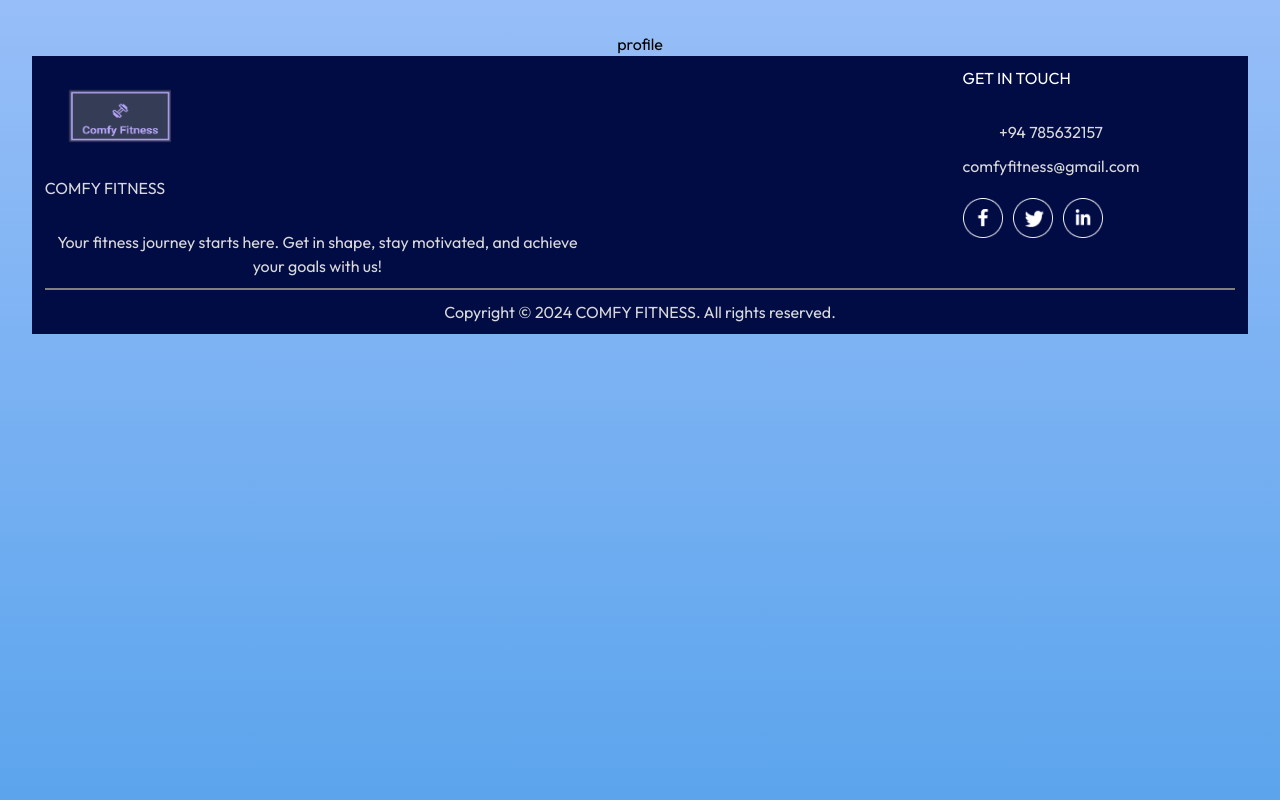
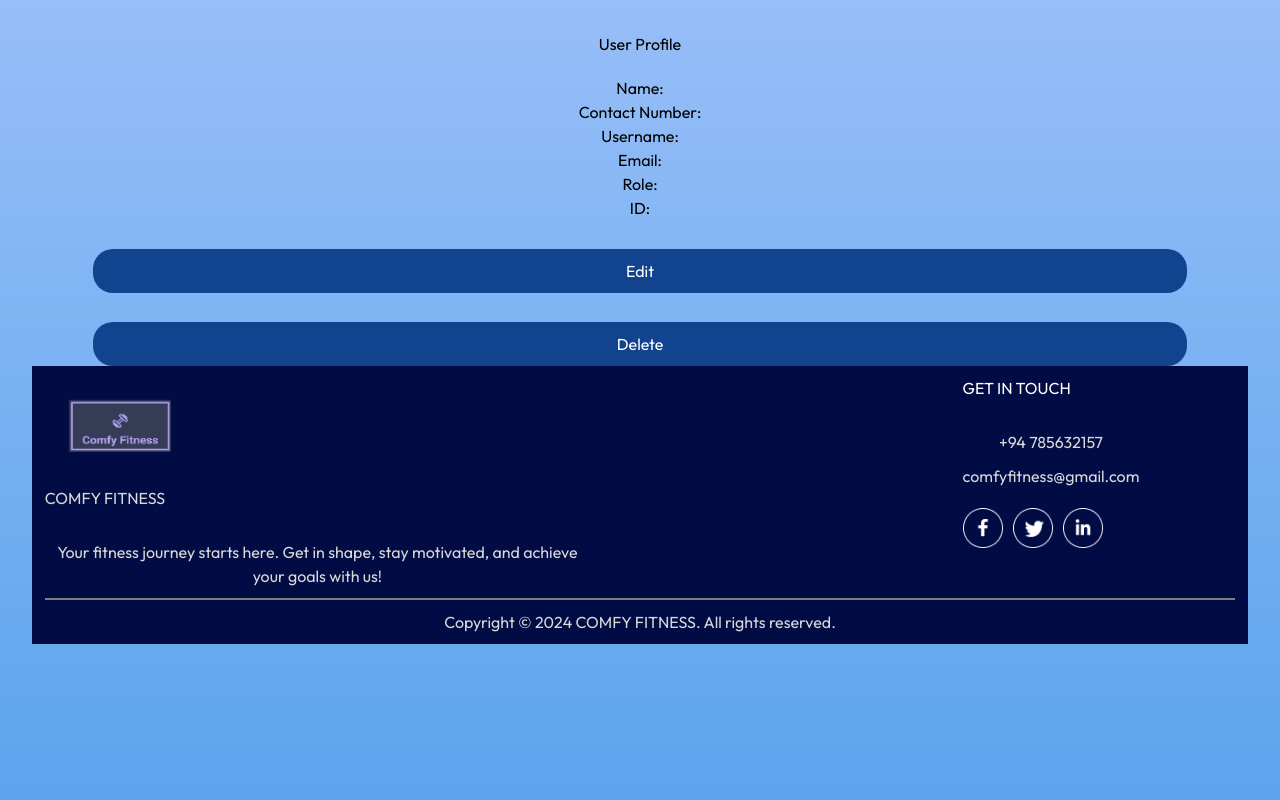
Before and after one commit to Leashaniya/ComfyFitness, a React (Vite) app in the folder frontend/: page /profile in a window 1280 px wide. Shown: the top 800 px of the page. Built offline with nearby package versions, Linux system fonts and the light colour scheme; no server answers.

Commit message:
updated profile

```diff
--- a/frontend/src/components/CustomerLogin.jsx
+++ b/frontend/src/components/CustomerLogin.jsx
@@ -3,6 +3,7 @@ import axios from "axios";
 import { useNavigate } from "react-router-dom";
 import { ToastContainer } from "react-toastify";
 import { toast } from "react-toastify";
+import { Navigate } from "react-router-dom";
 
 const CustomerLogin = () => {
   const navigate = useNavigate();
@@ -30,7 +31,7 @@ const CustomerLogin = () => {
       toast.success("Logged in successfully!");
       alert(" You have Logged in successfully!");
 
-      navigate("/profile", { state: response.data });// Pass user details as state
+      navigate("/subs");// Pass user details as state
     } catch (error) {
       console.error("Login error:", error.response.data.error);
       toast.error("Login error!");
--- a/frontend/src/pages/Profile.jsx
+++ b/frontend/src/pages/Profile.jsx
@@ -1,11 +1,69 @@
 import React from 'react'
+import { useState } from 'react';
+import { useEffect } from 'react';
+import axios from 'axios';
+import { useParams } from 'react-router-dom';
+import { useNavigate } from 'react-router-dom';
+
 
 const Profile = () => {
+  const { Id } = useParams();
+  const navigate = useNavigate();
+  const [formData, setFormData] = useState({
+    fullName: '',
+    contactNumber: '',
+    username: '',
+    email: '',
+  });
+
+  useEffect(() => {
+    const fetchCustomer= async () => {
+      try {
+        const response = await axios.get(
+          `http://localhost:7505/user/get/CU1435`
+        );
+        const customerData = response.data;
+        setFormData(customerData);
+      } catch (error) {
+        console.error("Error:", error.response.data.error);
+      }
+    };
+    fetchCustomer();
+  }, [Id]);
+
+
+
+  // Function to handle editing details
+  const handleEdit = (id) => {
+    navigate(`/user/update-customer/CU1435}`);
+  };
+
+  // Function to handle deleting details
+  const handleDelete = async (id) => {
+    try {
+      await axios.delete(`http://localhost:7505/user/delete/CU1435`);
+      console.log("User deleted successfully!");
+      alert("User deleted successfully!");
+    } catch (error) {
+      console.error("Error:", error.response.data.error);
+    }
+  };
+
   return (
     <div>
-      profile
+      <h2>User Profile</h2>
+      <p>Name: {formData.fullName}</p>
+      <p>Contact Number: {formData.contactNumber}</p>
+      <p>Username: {formData.username}</p>
+      <p>Email: {formData.email}</p>
+      <p>Role: {formData.role}</p>
+      <p>ID: {formData.Id}</p>
+      {/* Add buttons for editing and deleting details */}
+      <button onClick={handleEdit}>Edit</button>
+      <button onClick={handleDelete}>Delete</button>
     </div>
-  )
-}
+  );
+};
+
 
 export default Profile
```
Also changed, not shown: frontend/src/components/CustomerRegister.jsx (+0 -18 lines), frontend/src/components/EditCustomer.jsx (+0 -18 lines).
